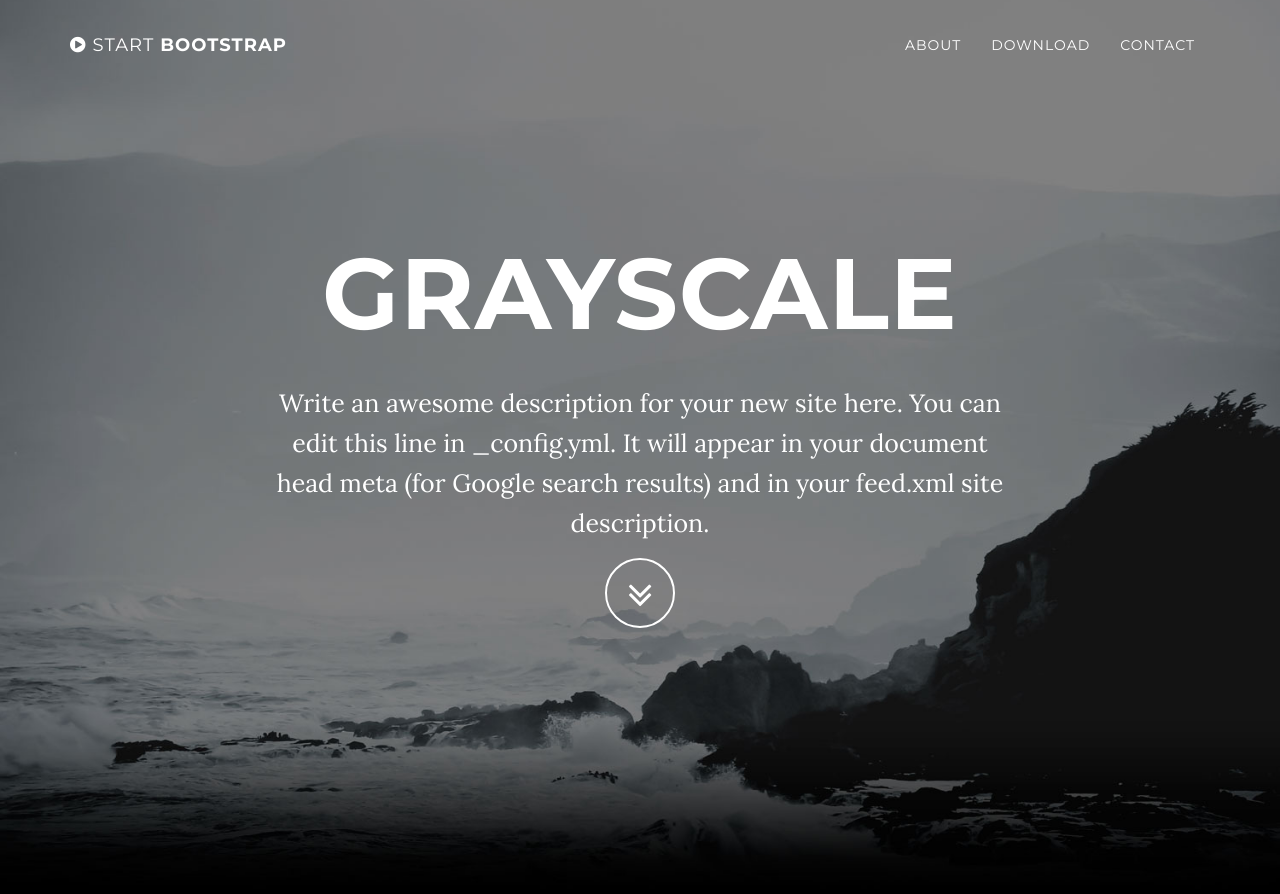
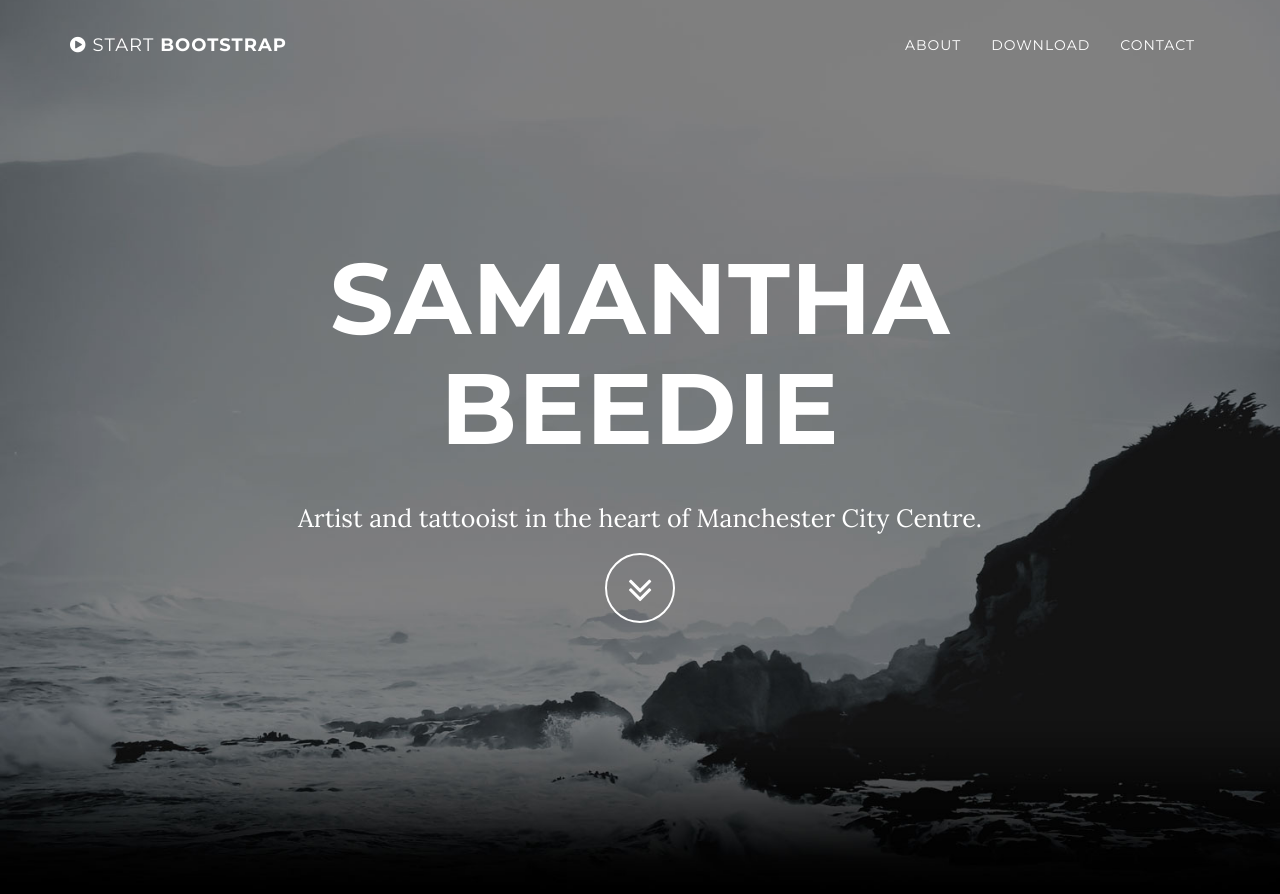
Before and after one commit to samanthabeedie/samanthabeedie.github.io, a Jekyll site: the page built from index.html, in a window 1280 px wide and 900 px high. Shown: the top 894 px of the window. Built offline with Jekyll 4.4.1, drawn with Linux system fonts in a browser that asks for light colours; some of the changed text lies outside the part shown.

Commit message:
Config / colours

```diff
--- a/_config.yml
+++ b/_config.yml
@@ -1,29 +1,22 @@
 # Site settings
-title: Grayscale
-email: your-email@domain.com
-url: https://example.github.io
-description: "Write an awesome description for your new site here. You can edit this line in _config.yml. It will appear in your document head meta (for Google search results) and in your feed.xml site description."
+title: Samantha Beedie
+email: samantha@samanthabeedie.com
+url: https://www.samanthabeedie.com
+description: "Artist and tattooist in the heart of Manchester City Centre."
 
 # Color settings (hex-codes without the leading hash-tag)
 color:
-  primary-dark: '#000000'
+  primary-bg: '#000000'
   links: '#219ab3'
+  text: '#ffffff'
 
 # Footer settings
-footer: Your Website
+footer: Samantha Beedie Tattoos
 
 # Social networks usernames (many more available: google-plus, flickr, dribbble, pinterest, instagram, tumblr, linkedin, etc.)
 social:
-  - title: twitter
-    url: https://twitter.com/SBootstrap
-  - title: facebook
-    url:
-  - title: stack-overflow
-    url: http://stackoverflow.com/questions/tagged/jekyll
-  - title: bitbucket
-    url: http://bitbucket.org/jekyll
-  - title: github
-    url: https://github.com/IronSummitMedia/startbootstrap
+  - title: instagram
+    url: https://www.instagram.com/samantha_beedie/
 
 # Build settings
 markdown: kramdown
```
Also changed, not shown: _includes/css/grayscale.css (+13 -13 lines).
